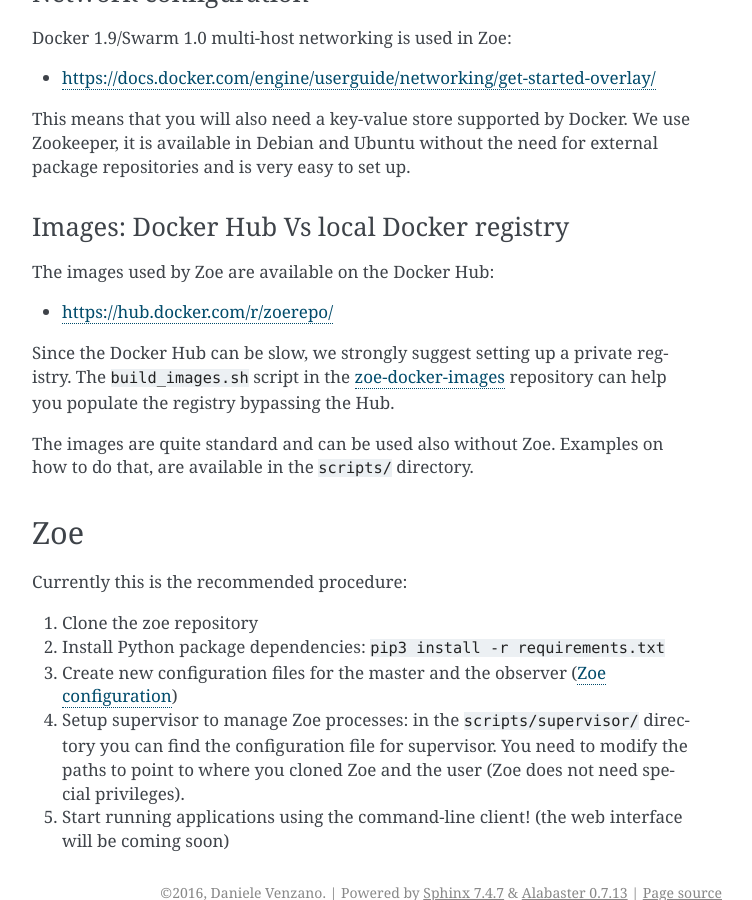
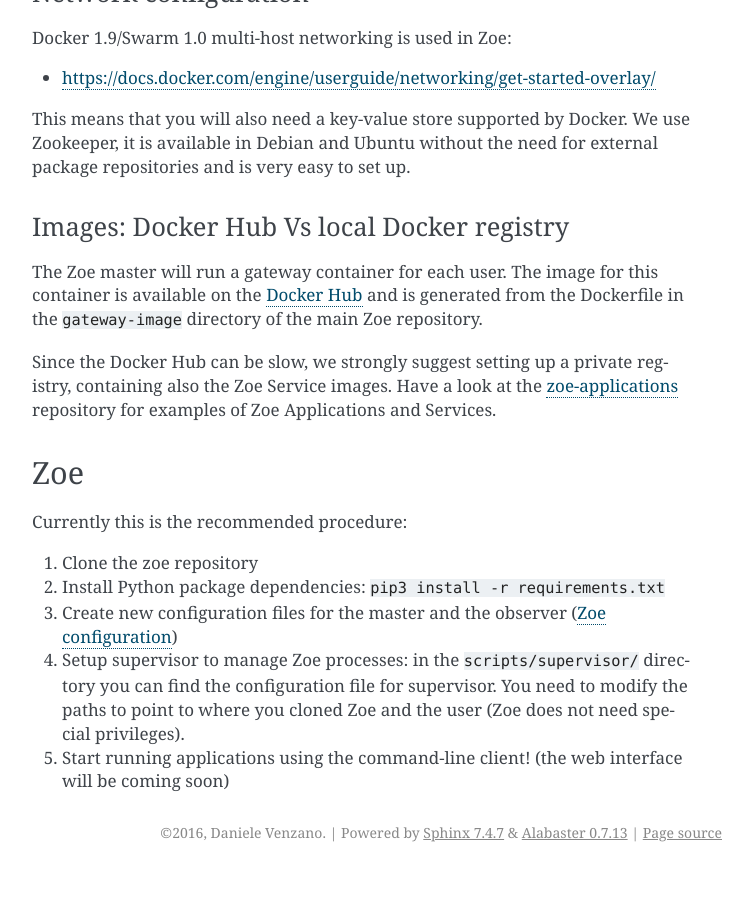
Before and after one commit to DistributedSystemsGroup/zoe, a Sphinx documentation site: the page built from docs/install.rst, in a window 1280 px wide and 900 px high, scrolled down 1830 px. Shown: the whole window, without its empty margins (388-1140 px from the left). Built offline with Sphinx 7.4.7, drawn with Linux system fonts in a browser that asks for light colours; after the commit the page ends 2702 px from its top, so only the background shows below that.

Commit message:
Update the documentation to point to the new applications repository

```diff
--- a/docs/contributing.rst
+++ b/docs/contributing.rst
@@ -1,6 +1,10 @@
 How to contribute
 =================
 
+Zoe applications
+----------------
+
+Zoe applications are maintained in the `zoe-applications <https://github.com/DistributedSystemsGroup/zoe-applications>`_ repository, feel free to fork it and generate pull requests for new applications, frameworks and services.
 
 API documentation
 -----------------
--- a/docs/index.rst
+++ b/docs/index.rst
@@ -28,6 +28,8 @@
 * Cassandra
 * Impala
 * ... suggestions welcome!
+
+A number of predefined applications available for testing and customization is available in the `zoe-applications <https://github.com/DistributedSystemsGroup/zoe-applications>`_ repository.
 
 Have a look at the :ref:`vision` and at the `roadmap <https://github.com/DistributedSystemsGroup/zoe/blob/master/ROADMAP.rst>`_ to see what we are currently
 planning and feel free to `contact us <venza@brownhat.org>`_ via email or through the GitHub issue tracker to pose questions or suggest ideas and new features.
--- a/docs/install.rst
+++ b/docs/install.rst
@@ -59,15 +59,9 @@
 Images: Docker Hub Vs local Docker registry
 ^^^^^^^^^^^^^^^^^^^^^^^^^^^^^^^^^^^^^^^^^^^
 
-The images used by Zoe are available on the Docker Hub:
+The Zoe master will run a gateway container for each user. The image for this container is available on the `Docker Hub <https://hub.docker.com/r/zoerepo/>`_ and is generated from the Dockerfile in the ``gateway-image`` directory of the main Zoe repository.
 
-* https://hub.docker.com/r/zoerepo/
-
-Since the Docker Hub can be slow, we strongly suggest setting up a private registry. The ``build_images.sh`` script in the
-`zoe-docker-images <https://github.com/DistributedSystemsGroup/zoe-docker-images>`_ repository can help you populate the registry
-bypassing the Hub.
-
-The images are quite standard and can be used also without Zoe. Examples on how to do that, are available in the ``scripts/`` directory.
+Since the Docker Hub can be slow, we strongly suggest setting up a private registry, containing also the Zoe Service images. Have a look at the `zoe-applications <https://github.com/DistributedSystemsGroup/zoe-applications>`_ repository for examples of Zoe Applications and Services.
 
 
 Zoe
```
